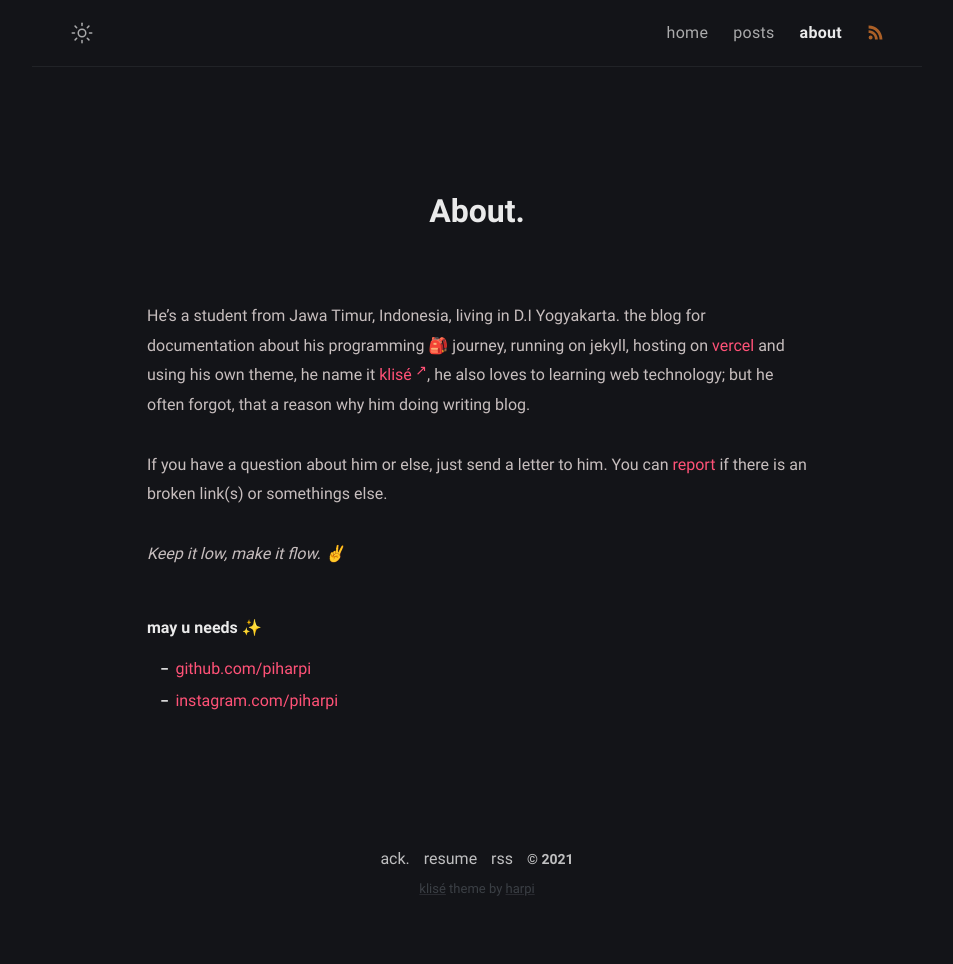
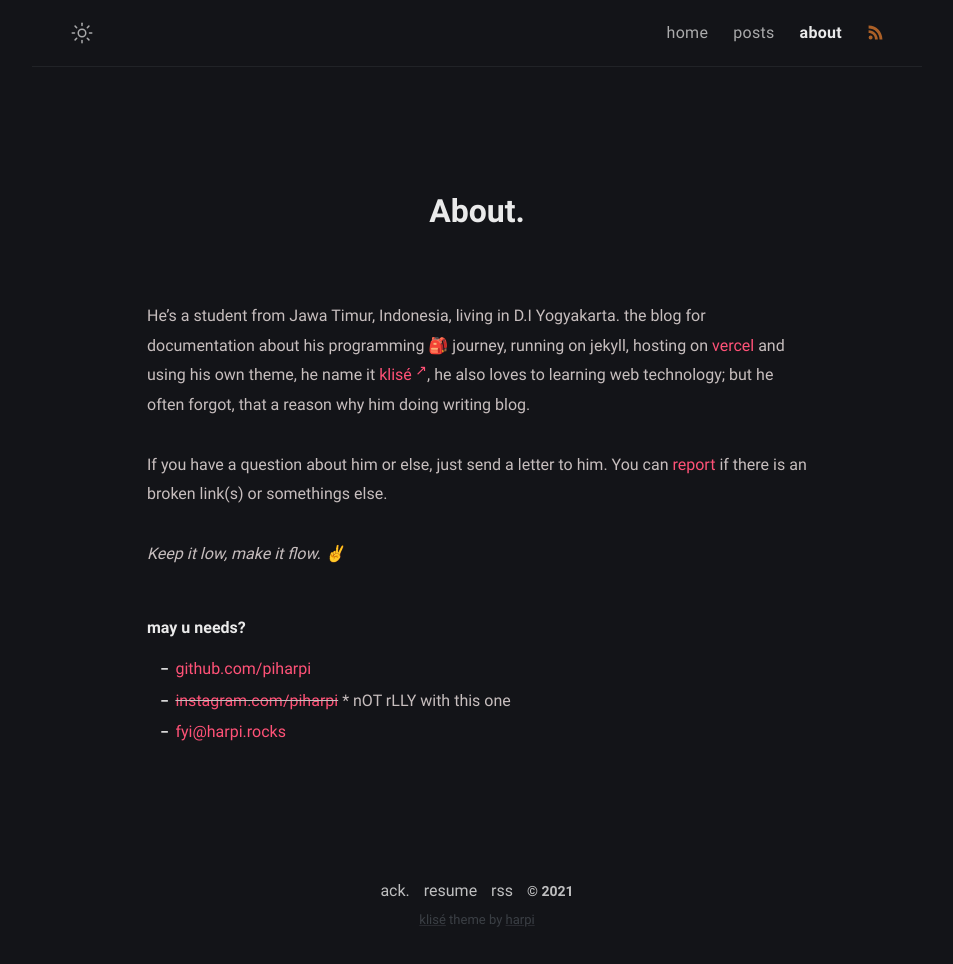
Before and after one commit to piharpi/piharpi.com, a Jekyll site: the page built from about.md, in a window 1280 px wide. Shown: the whole page, without its empty margins (163-1116 px from the left). Built offline with Jekyll 4.4.1, drawn with Linux system fonts in a browser that asks for light colours; comment, search, counter and statistics services are not loaded; before the commit the page ends 933 px from its top, so only the background shows below that.

Commit message:
add email as contact

```diff
--- a/_config.yml
+++ b/_config.yml
@@ -16,7 +16,7 @@ author:
     He's write in Bahasa about what interests him and as a journal
     for documentation things that he learned, meet him  <a href="https://github.com/piharpi" target="_blank" rel="noopener">@github</a>.
   username: piharpi
-  email: email@doesnt.exist
+  email: fyi@harpi.rocks
   avatar: /assets/img/avatar.jpg
 
 # Url settings
--- a/about.md
+++ b/about.md
@@ -12,7 +12,8 @@ If you have a question about him or else, just send a letter to him. You can [re
 
 *Keep it low, make it flow. ✌️*
 
-##### may u needs ✨
+##### may u needs?
 
-- [github.com/{{site.author.username}}](/github)
-- [instagram.com/{{site.author.username}}](/instagram)
+* [github.com/{{site.author.username}}](/github)
+* ~~[instagram.com/{{site.author.username}}](/instagram)~~ * nOT rLLY with this one
+* [{{site.author.email}}](mailto:{{site.author.email}})
```
